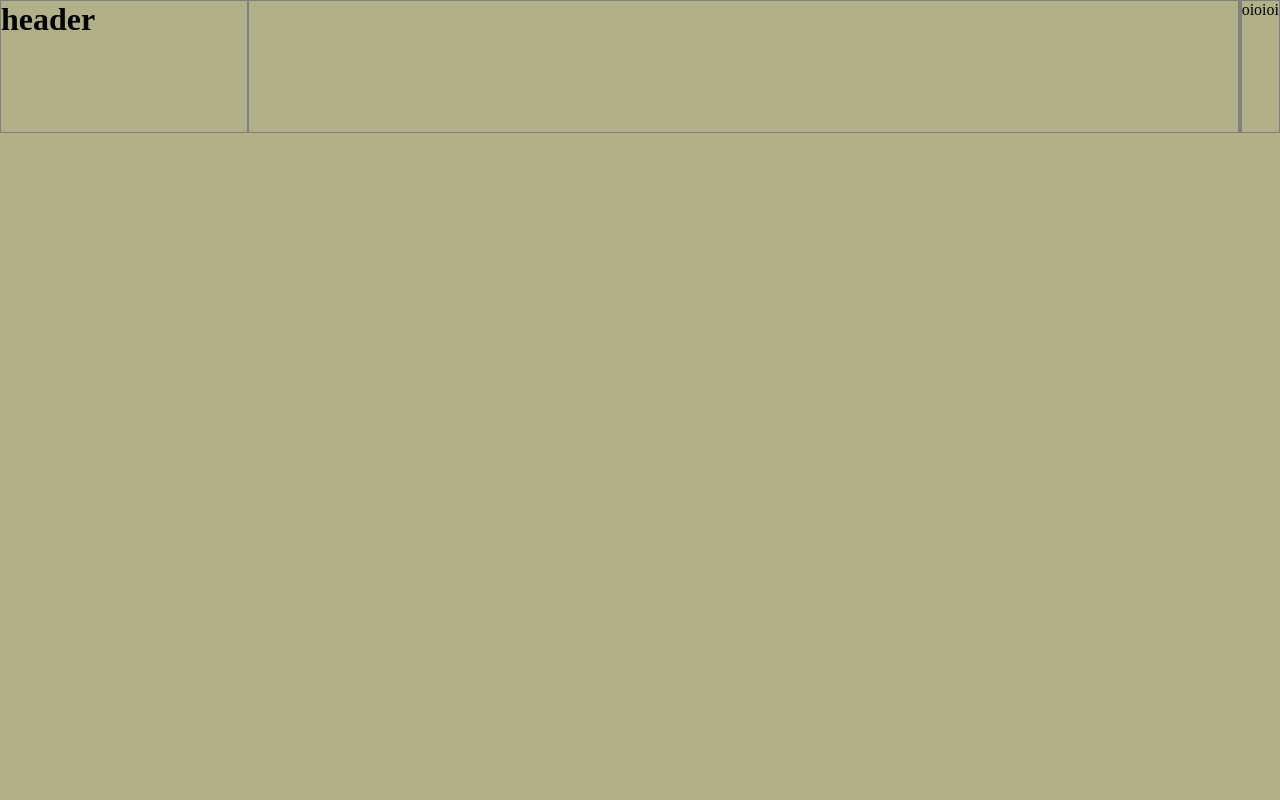
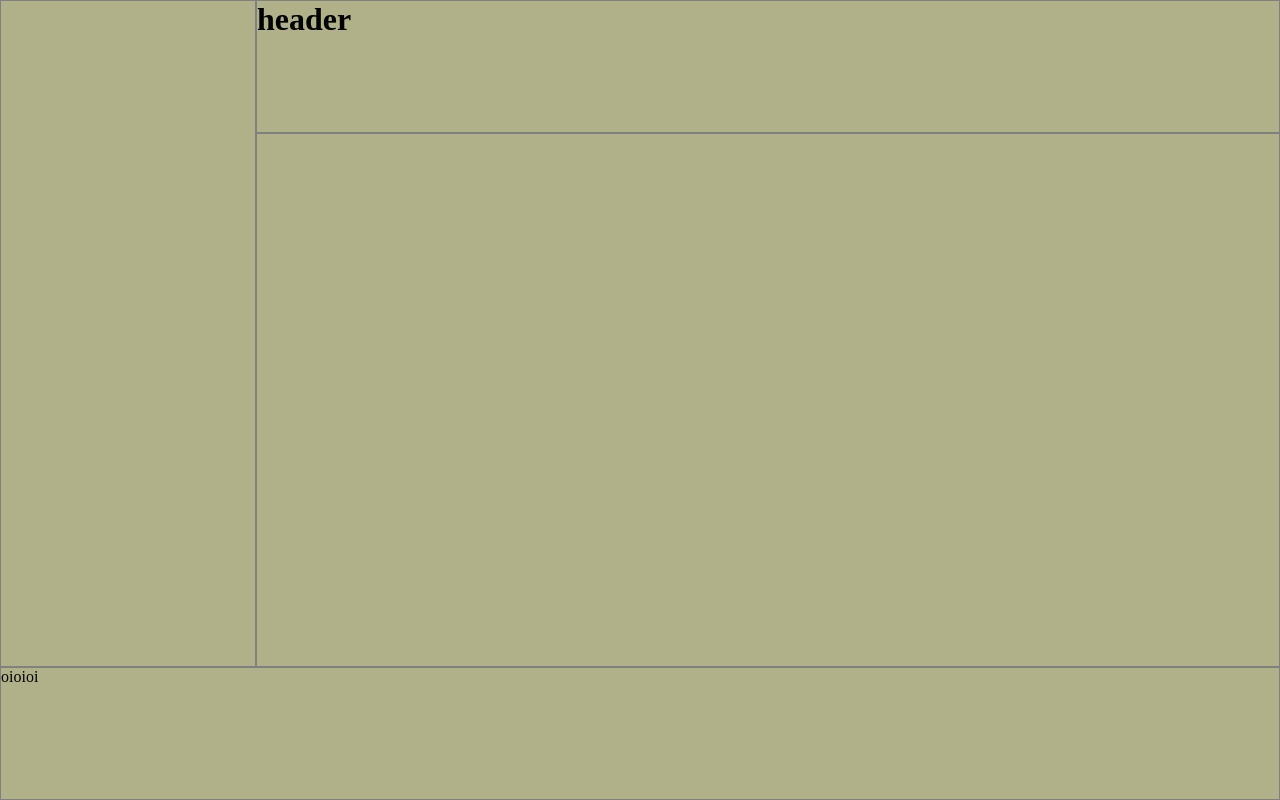
Before and after one commit to gusazevedo/momento-dev, a plain HTML site: page index.html in a window 1280 px wide. Drawn offline with Linux system fonts and the light colour scheme.

Commit message:
Nomeando areas delimitadas com CSS

```diff
--- a/styles.css
+++ b/styles.css
@@ -25,3 +25,19 @@ body {
     "nav  main main main"
     "foot foot foot foot";
 }
+
+.header {
+    grid-area: head;
+}
+
+.main {
+    grid-area: main;
+}
+
+.aside {
+    grid-area: nav;
+}
+
+.footer {
+    grid-area: foot;
+}
```
